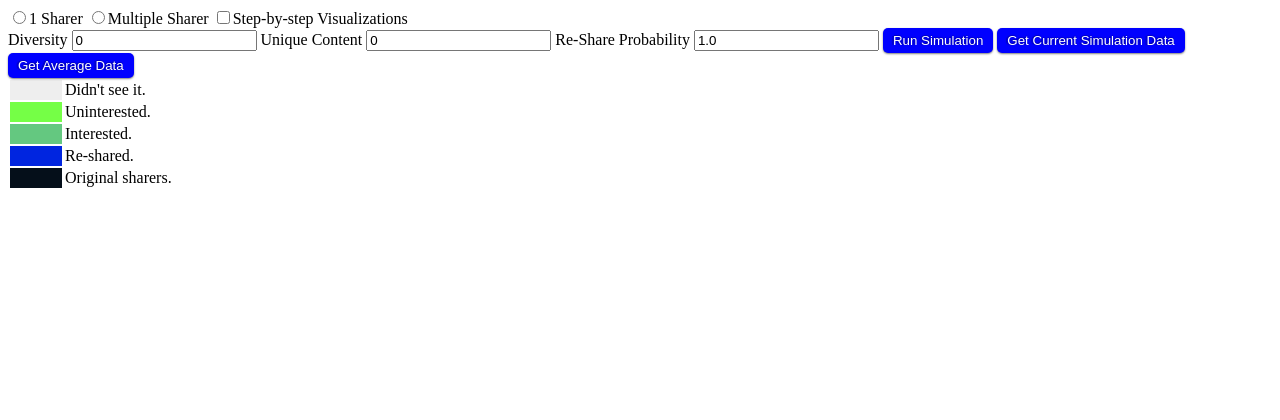
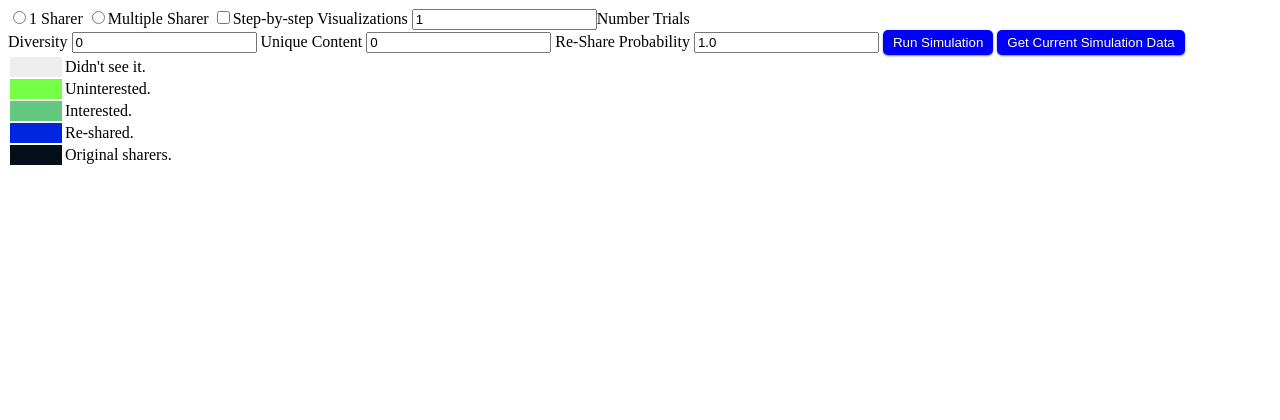
Before and after one commit to mjmaurer/social-network-simulator, a Flask app: page /facebook in a window 1280 px wide. Shown: the top 420 px of the page. After the commit the page ends 165 px from the top, so only its background shows below. Run offline with Flask 2, Linux system fonts and the light colour scheme.

Commit message:
multiple trials working finally

```diff
--- a/templates/facebook.html
+++ b/templates/facebook.html
@@ -50,6 +50,7 @@
         <label onclick="oneShare()" class="toggle"><input type="radio" name="shareMode" />1 Sharer</label>
         <label onclick="multiShare()" class="toggle"><input type="radio" name="shareMode" />Multiple Sharer</label>
         <label class="step"><input type="checkbox" id="step"name="iterations" />Step-by-step Visualizations</label>
+        <label class="trials"><input type="number" id="trials"name="iterations" value="1" />Number Trials</label>
     </div>
     <form id="FBSim" action="form_action.asp">
         <span title="How closely interests align across the network">
@@ -69,7 +70,6 @@
 
         <input type="BUTTON" class="button" value="Run Simulation" onclick="runSimulation(this.form)">
         <input type="BUTTON" class="button" value="Get Current Simulation Data" onclick="getCurrentData()">
-        <input type="BUTTON" class="button" value="Get Average Data" onclick="getAverageData()">
     </form>
     <table>
         <tr>
@@ -136,15 +136,22 @@
     var networkLength = 0;
     var simulating;
     var mode;
-    var levels = 0;
+    var trials = 1;
     var stepMode;
-    var mostSignificantNode;
 
     //Output Values
     var reshareCt = 0;
     var interestCt = 0;
     var uninterestCt = 0;
     var unseenCt = 0;
+    var levels = 0;
+    var mostSignificantNode;
+    var reshareData = [];
+    var interestData = [];
+    var uninterestData = [];
+    var unseenData = [];
+    var levelsData = [];
+    var significantNodesData = [];
 
     function getCurrentData() {
         var row1 = ["Network Size: ", networkLength]
@@ -157,18 +164,53 @@
             k++;
         }
 
+
         var row3 = ["Diversity: ", diversity];
         var row4 = ["Uniqueness: ", uniqueness];
         var row5 = ["Reshare Rate: ", reshare];
-        var row6 = ["Reshare Count: ", reshareCt];
-        var row7 = ["Interest Count: ", interestCt];
-        var row8 = ["Uninterest Count: ", uninterestCt];
-        var row9 = ["Unseen Count in Visited Nodes: ", unseenCt];
-        var row10 = ["Total Unseen Count: ", networkLength - reshareCt - interestCt - uninterestCt - startNodesCount];
-        var row11 = ["Number of Iterations: ", level];
+
+        var blank = [""];
+
+        var title = ["", "Current", "Average (with " + trials + " trials)"];
+
+        var avgReshare = 0.0;
+        var avgInterest = 0.0;
+        var avgUninterest = 0.0;
+        var avgUnseen = 0.0;
+        var avgLevels = 0.0;
+        var avgUnseenTotal = 0.0;
         var row12 = ["Most Significant Person: ", mostSignificantNode.label, mostSignificantNode.seenFriends];
+        var row13 = ["Significant Person List: "];
+        var mid = [];
+        for (m = 0; m < trials; m++) {
+            avgReshare += reshareData[m];
+            avgInterest += interestData[m];
+            avgUninterest += uninterestData[m];
+            avgUnseen += unseenData[m];
+            avgLevels += levelsData[m];
+            avgUnseenTotal += networkLength - reshareData[m] - interestData[m] - uninterestData[m] - startNodesCount;
+            var temp = [significantNodesData[m].label, significantNodesData[m].seenFriends];
+            mid[m] = temp;
+        }
 
-        var data = [row1, row2, row3, row4, row5, row6, row7, row8, row9, row10, row11, row12];
+        row13[1] = mid;
+
+        avgInterest /= trials;
+        avgLevels /= trials;
+        avgReshare /= trials;
+        avgUninterest /= trials;
+        avgUnseen /= trials;
+        avgUnseenTotal /= trials;
+
+        var row6 = ["Reshare Count: ", reshareCt, avgReshare];
+        var row7 = ["Interest Count: ", interestCt, avgInterest];
+        var row8 = ["Uninterest Count: ", uninterestCt, avgUninterest];
+        var row9 = ["Unseen Count in Visited Nodes: ", unseenCt, avgUnseen];
+        var row10 = ["Total Unseen Count: ", networkLength - reshareCt - interestCt - uninterestCt - startNodesCount, avgUnseenTotal];
+        var row11 = ["Number of Iterations: ", level, avgLevels];
+
+
+        var data = [row1, row2, row3, row4, row5, blank, title, row6, row7, row8, row9, row10, row11, blank, row12, row13];
         var csvContent = "data:text/csv;charset=utf-8,";
         data.forEach(function (infoArray, index) {
             dataString = infoArray.join(",");
@@ -188,9 +230,18 @@
     }
 
     function runSimulation(frm) {
+        alert("Click a vertex to repeatedly run the simulation");
+        reshareData = [];
+        interestData = [];
+        uninterestData = [];
+        unseenData = [];
+        levelsData = [];
+        significantNodesData = [];
+
         diversity = frm.diversityP.value;
         uniqueness = frm.uniquenessP.value;
         reshare = frm.reshareP.value;
+        trials = document.getElementById("trials").value;
         if (isValidInput(diversity) && isValidInput(uniqueness) && isValidInput(reshare)) {
             simulating = true;
             mode = sharingMode;
@@ -276,7 +327,6 @@
           //Push null to the queue to keep track of the levels
           queue.push(null);
 
-          level = 1;
           while (queue.length > 0) {
               var q = queue.shift();
               if (q == null) {
@@ -367,6 +417,8 @@
               s.refresh();
           }
 
+          var drop = false;
+
           // When a node is clicked, we check for each node
           // if it is a neighbor of the clicked one. If not,
           // we set its color as grey, and else, it takes its
@@ -374,7 +426,7 @@
           // We do the same for the edges, and we only keep
           // edges that have both extremities colored.
           s.bind('clickNode', function (e) {
-              var drop = false;
+              drop = false;
               var idx = startNodes.indexOf(e.data.node);
               if (idx >= 0) {
                   drop = true;
@@ -382,15 +434,41 @@
                   startNodesCount--;
               }
 
-              reset(e);
 
               if (!Boolean(simulating)) {
+                  reset(e);
                   color(e);
               } else {
+
+                  var c = 0;
+                  while (c < trials) {
+                      reset(e);
+                      simulate(e);
+                      c++;
+                      reshareData.push(reshareCt);
+                      interestData.push(interestCt);
+                      uninterestData.push(uninterestCt);
+                      unseenData.push(unseenCt);
+                      levelsData.push(level);
+                      significantNodesData.push(mostSignificantNode);
+                  }
+              }
+
+              document.getElementById("resharedCount").innerText = reshareCt;
+              document.getElementById("uninterestedCount").innerText = uninterestCt;
+              document.getElementById("interestedCount").innerText = interestCt;
+
+              //Subtract 1 to account for the node that is sharing the data.
+              document.getElementById("unseenCount").innerText = s.graph.nodes().length - reshareCt - uninterestCt - interestCt - startNodesCount + ' (' + unseenCt + ' unseen in friend network)';
+              document.getElementById("originalSharers").innerText = startNode + ' (' + startNodesCount + ')';
+          });
+
+          function simulate (e) {
               reshareCt = 0;
               uninterestCt = 0;
               interestCt = 0;
               unseenCt = 0;
+              level = 1;
 
               if (!Boolean(mode)) {
                   startNode = e.data.node.label;
@@ -424,16 +502,7 @@
               colorQueue(startNodes);
 
               updateMostSig();
-
-                  document.getElementById("resharedCount").innerText = reshareCt;
-                  document.getElementById("uninterestedCount").innerText = uninterestCt;
-                  document.getElementById("interestedCount").innerText = interestCt;
-
-                  //Subtract 1 to account for the node that is sharing the data.
-                  document.getElementById("unseenCount").innerText = s.graph.nodes().length - reshareCt - uninterestCt - interestCt - startNodesCount + ' (' + unseenCt + ' unseen in friend network)';
-                  document.getElementById("originalSharers").innerText = startNode + ' (' + startNodesCount + ')';
-              }
-          });
+          };
 
           function updateMostSig() {
               var max;
```
Lines whose indentation alone changed are shown as unchanged.
